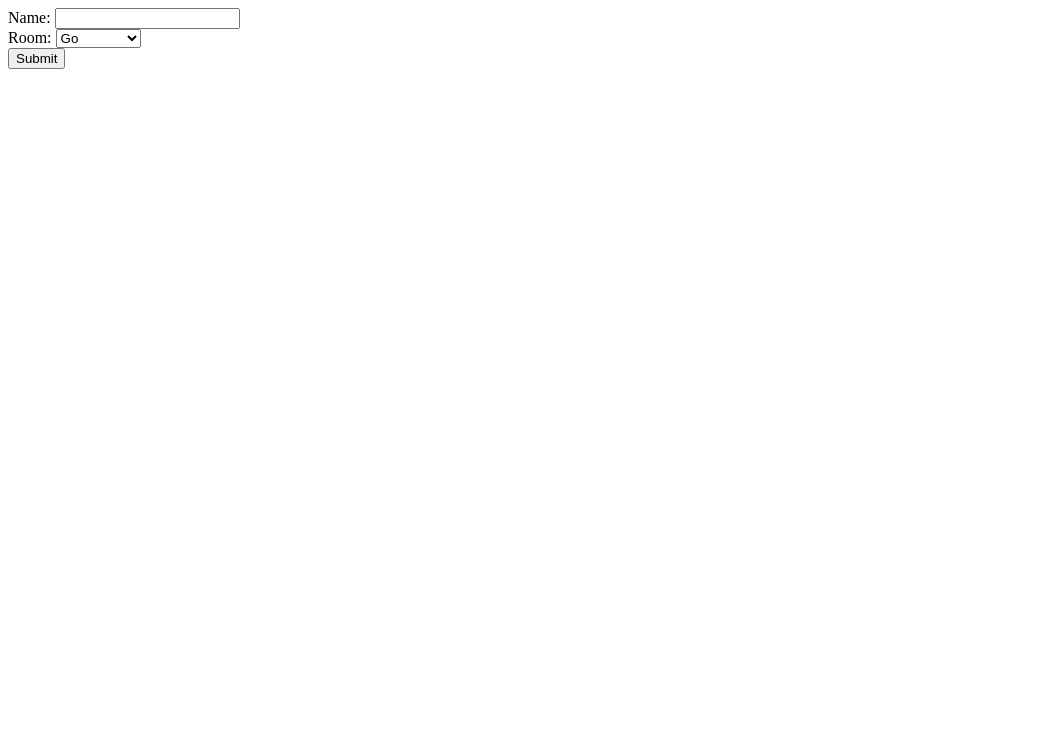
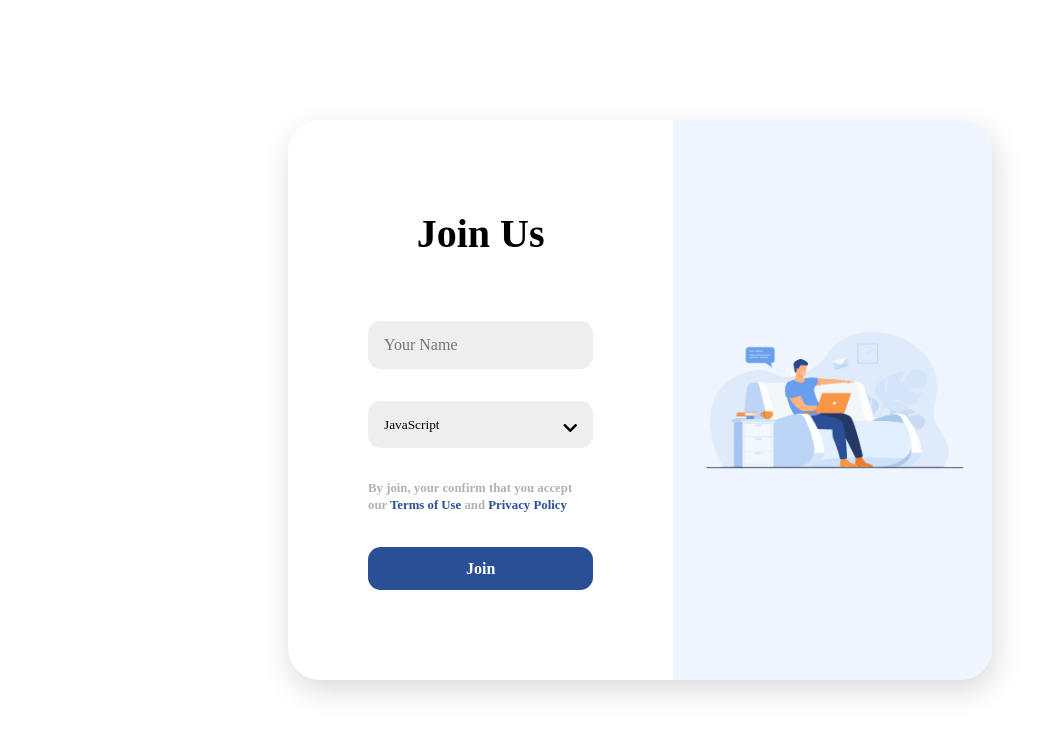
Before and after one commit to faizinkholiq/Cakap_room, a website: page public/index.html in a window 1280 px wide. Shown: the whole page, without its empty margins (0-1056 px from the left). Drawn offline with Linux system fonts and the light colour scheme.

Commit message:
update styling login

```diff
--- a/public/index.html
+++ b/public/index.html
@@ -1,9 +1,206 @@
-Name: <input type="text" name="name" /> <br />
-Room:
-<select name="room">
-  <option value="Go">Go</option>
-  <option value="JavaScript">JavaScript</option>
-  <option value="Python">Python</option>
-  <option value="PHP">PHP</option> </select
-><br />
-<button type="button">Submit</button>
+<!DOCTYPE html>
+<html lang="en">
+  <head>
+    <meta charset="UTF-8" />
+    <meta name="viewport" content="width=device-width, initial-scale=1.0" />
+    <meta http-equiv="X-UA-Compatible" content="ie=edge" />
+    <link
+      rel="stylesheet"
+      href="https://cdnjs.cloudflare.com/ajax/libs/font-awesome/5.12.1/css/all.min.css"
+      integrity="sha256-mmgLkCYLUQbXn0B1SRqzHar6dCnv9oZFPEC1g1cwlkk="
+      crossorigin="anonymous"
+    />
+    <link rel="stylesheet" href="css/style.css" />
+    <title>Cakap Room</title>
+
+    <style>
+      * {
+        font-family: "sans-serif";
+      }
+
+      body {
+        width: 100%;
+        height: 100%;
+        padding: 0;
+        margin: 0;
+      }
+
+      .container {
+        width: 100%;
+        min-height: 100vh;
+        height: 100%;
+        display: flex;
+        justify-content: center;
+        align-items: center;
+      }
+
+      .my-card {
+        box-shadow: 3px 10px 30px 0px #dadada;
+        border-radius: 2rem;
+        width: 55%;
+        height: 70vh;
+        display: flex;
+        flex-direction: row;
+      }
+
+      .my-card > .primary {
+        width: 32%;
+        padding: 5rem;
+        flex-direction: column;
+        display: flex;
+        justify-content: center;
+      }
+
+      .my-card .header .title {
+        font-weight: bold;
+        font-size: 2.5rem;
+        text-align: center;
+      }
+
+      .my-card .content {
+        margin-top: 4rem;
+      }
+
+      .my-card > .secondary {
+        flex: 1;
+        border-top-right-radius: 2rem;
+        border-bottom-right-radius: 2rem;
+        background: #f0f6ff;
+        display: flex;
+        justify-content: center;
+        align-items: center;
+      }
+
+      .my-card > .secondary .banner {
+        width: 90%;
+      }
+
+      .my-form .form-control {
+        margin-bottom: 2rem;
+      }
+
+      .my-form .form-field {
+        position: relative;
+      }
+
+      .my-form .form-field > input[type="text"] {
+        border: none;
+        height: 1rem;
+        font-size: 1rem;
+        padding: 1rem;
+        background: #eee;
+        border-radius: 0.8rem;
+        width: -webkit-fill-available;
+      }
+
+      .my-form .form-field > input[type="text"]:focus {
+        outline: none;
+      }
+
+      .my-form .form-field > .my-select select {
+        width: -webkit-fill-available;
+        border: none;
+        background: #eee;
+        border-radius: 0.8rem;
+        padding: 1rem;
+        -webkit-appearance: none;
+        -moz-appearance: none;
+        appearance: none;
+        cursor: pointer;
+        outline: none;
+      }
+      .my-form .form-field > .my-select select::-ms-expand {
+        display: none;
+      }
+
+      .my-form .form-field > .my-select::after {
+        font-family: "Font Awesome 5 Free";
+        font-weight: 900;
+        content: "\f078";
+        top: 1.2rem;
+        right: 1rem;
+        position: absolute;
+        pointer-events: none;
+      }
+
+      .my-button {
+        background: #2a4f96;
+        color: white;
+        border-radius: 0.8rem;
+        font-weight: bold;
+        outline: none;
+        border: none;
+        padding: 0.8rem;
+        width: 100%;
+        font-size: 1rem;
+        cursor: pointer;
+        transition: all 0.5s;
+      }
+
+      .my-button:hover {
+        background: #233863;
+      }
+
+      .info {
+        font-size: 0.8rem;
+        color: #b1b1b1;
+        line-height: 1.1rem;
+        font-weight: bold;
+      }
+
+      .info > b{
+        color: #2a4f96;
+      }
+    </style>
+  </head>
+  <body>
+    <div class="container">
+      <div class="my-card">
+        <div class="primary">
+          <div class="header">
+            <div class="title">Join Us</div>
+          </div>
+          <div class="content">
+            <form class="my-form" action="chat.html">
+              <div class="form-control">
+                <div class="form-field">
+                  <input
+                    type="text"
+                    name="username"
+                    id="username"
+                    autocomplete="false"
+                    placeholder="Your Name"
+                    required
+                  />
+                </div>
+              </div>
+              <div class="form-control">
+                <div class="form-field">
+                  <div class="my-select">
+                    <label>
+                      <select name="room" id="room" placeholder="Room">
+                        <option value="JavaScript">JavaScript</option>
+                        <option value="Python">Python</option>
+                        <option value="PHP">PHP</option>
+                        <option value="C#">C#</option>
+                        <option value="Ruby">Ruby</option>
+                        <option value="Java">Java</option>
+                      </select>
+                    </label>
+                  </div>
+                </div>
+              </div>
+              <div class="info">
+                By join, your confirm that you accept our <b>Terms of Use</b> and <b>Privacy Policy</b>
+              </div>
+              <button class="my-button" style="margin-top: 2rem">Join</button>
+            </form>
+          </div>
+        </div>
+        <div class="secondary">
+          <img src="images/chat.png" class="banner" />
+        </div>
+      </div>
+    </div>
+  </body>
+</html>
```
Also changed, not shown: public/images/chat.png (added), 1 other file.
